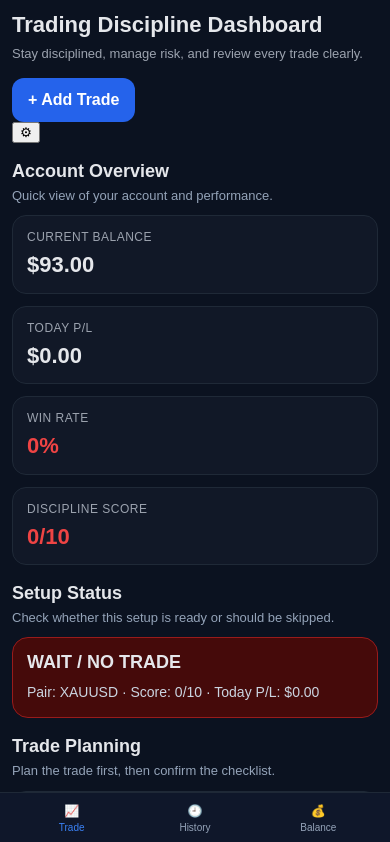
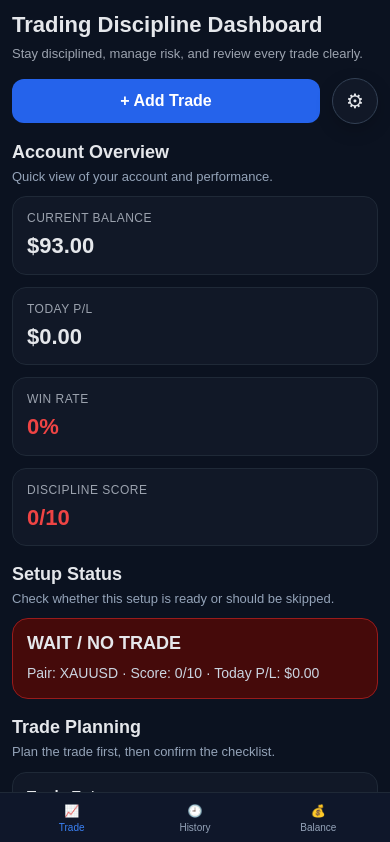
Before and after one commit to vincentPratick/Trading_Discipline, a React (Create React App) app: page / in a window 390 px wide. Shown: the top 842 px of the page. Built offline with nearby package versions, Linux system fonts and the light colour scheme.

Commit message:
Add styles for header actions and gear menu

```diff
--- a/src/styles.css
+++ b/src/styles.css
@@ -692,6 +692,89 @@ body,
     font-size: 22px;
   }
    }
+  .header-actions {
+  display: flex;
+  align-items: center;
+  gap: 12px;
+  flex-wrap: wrap;
+}
 
+.gear-menu-wrap {
+  position: relative;
+}
 
+.gear-btn {
+  width: 46px;
+  height: 46px;
+  border-radius: 50%;
+  border: 1px solid #334155;
+  background: #111827;
+  color: #e5e7eb;
+  cursor: pointer;
+  font-size: 20px;
+  display: flex;
+  align-items: center;
+  justify-content: center;
+  box-shadow: 0 6px 18px rgba(0, 0, 0, 0.2);
 }
+
+.gear-btn:hover {
+  background: #1e293b;
+}
+
+.gear-dropdown {
+  position: absolute;
+  top: 56px;
+  right: 0;
+  min-width: 170px;
+  background: #111827;
+  border: 1px solid #1f2937;
+  border-radius: 14px;
+  padding: 8px;
+  box-shadow: 0 12px 28px rgba(0, 0, 0, 0.35);
+  z-index: 1200;
+}
+
+.gear-menu-item {
+  width: 100%;
+  background: transparent;
+  border: none;
+  color: #e5e7eb;
+  text-align: left;
+  padding: 12px 12px;
+  border-radius: 10px;
+  cursor: pointer;
+  font-size: 14px;
+  display: block;
+}
+
+.gear-menu-item:hover {
+  background: #1e293b;
+}
+
+.gear-upload {
+  position: relative;
+}
+
+.danger-text {
+  color: #f87171;
+}
+
+ @media (max-width: 600px) {
+   .header-actions {
+     width: 100%;
+     justify-content: space-between;
+     align-items: center;
+     flex-wrap: nowrap;
+   }
+
+   .header-actions .primary-btn {
+     flex: 1;
+   }
+
+   .gear-dropdown {
+     right: 0;
+     min-width: 150px;
+   }
+ }
+}
```
